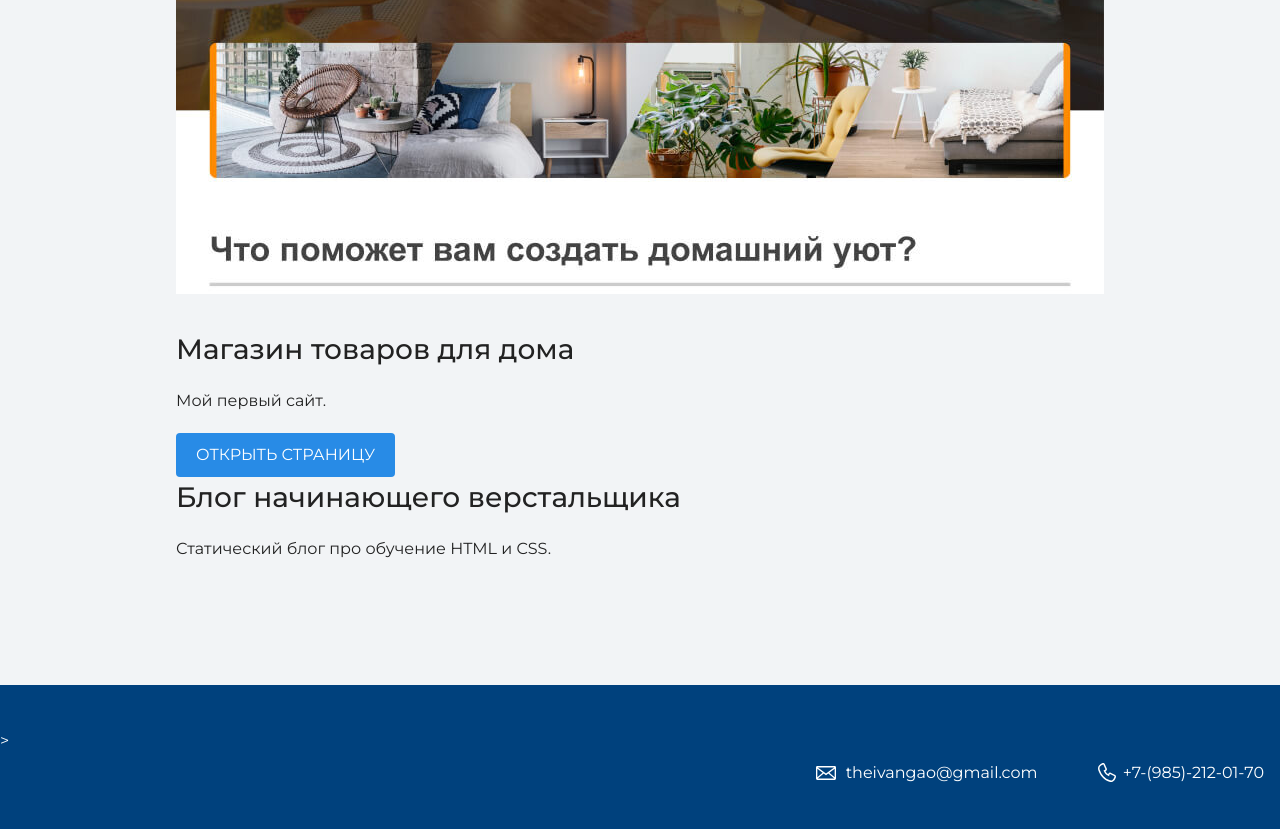
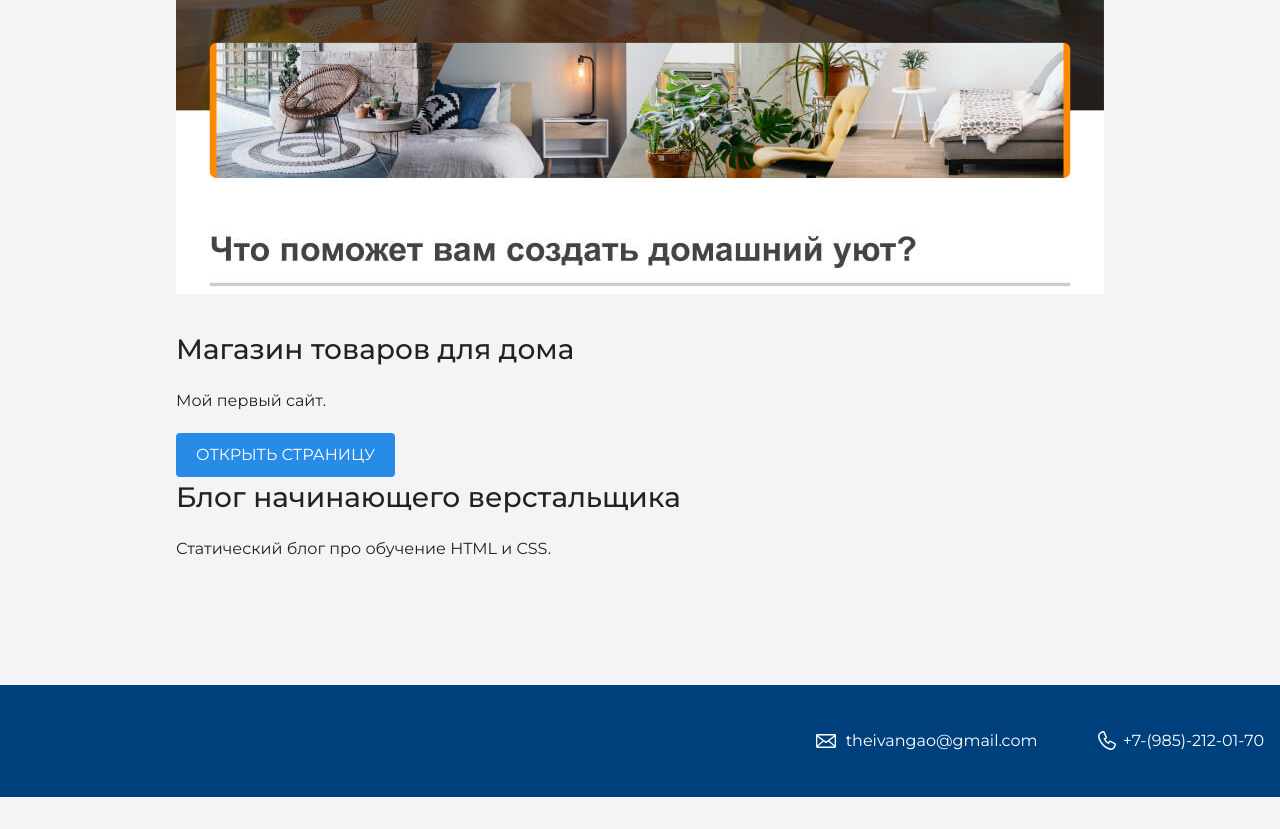
Before and after one commit to Charlies-Kvit/Portfolio, a plain HTML site: page index.html in a window 1280 px wide. Shown: the part 2653-3482 px from the top of the page. After the commit the page ends 3450 px from the top, so only its background shows below. Drawn offline with nearby package versions, Linux system fonts and the light colour scheme.

Commit message:
Update index.html

```diff
--- a/index.html
+++ b/index.html
@@ -59,7 +59,7 @@
       </div>
     </section>
 
-    <footer class="page-footer">>
+    <footer class="page-footer">
       <div class="container">
         <a class="footer-email" href="mailto:theivangao@gmail.com">theivangao@gmail.com</a>
         <a class="footer-phone" href="tel:+79852120170">+7-(985)-212-01-70</a>
```
